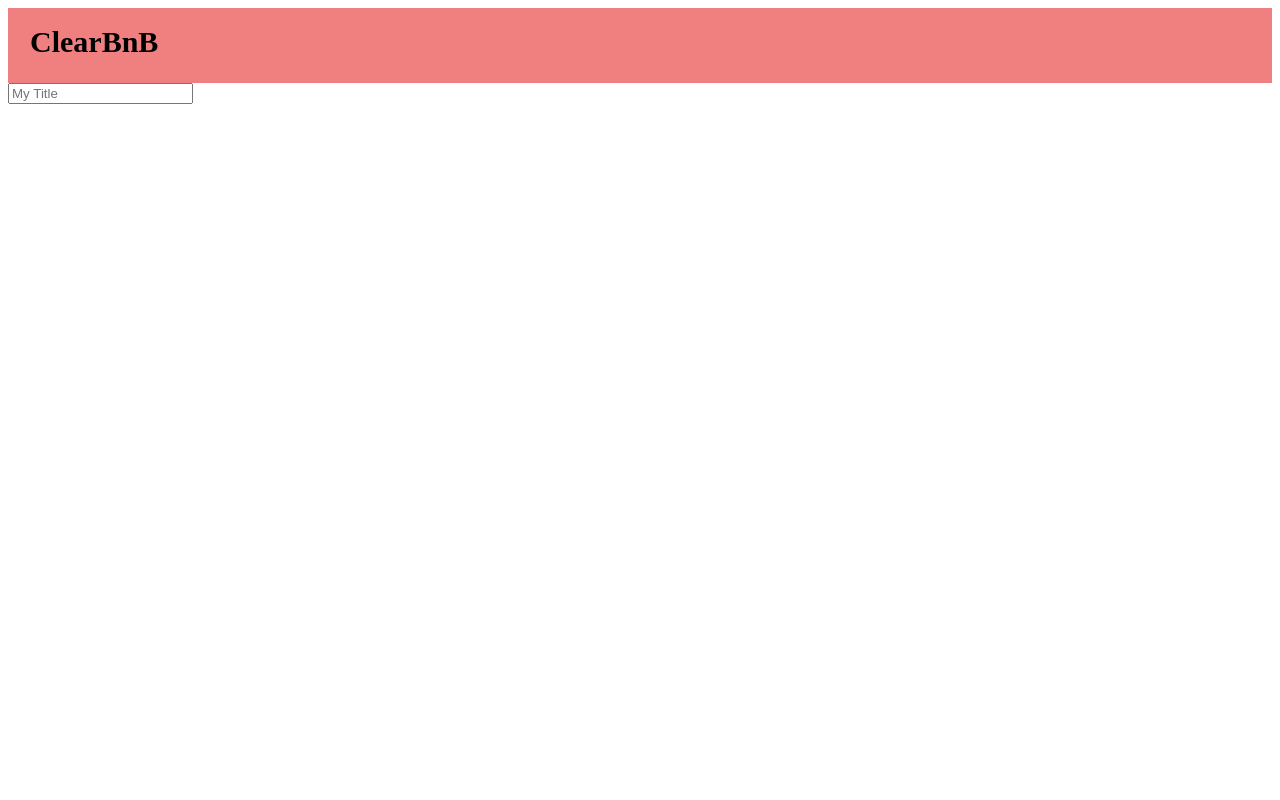
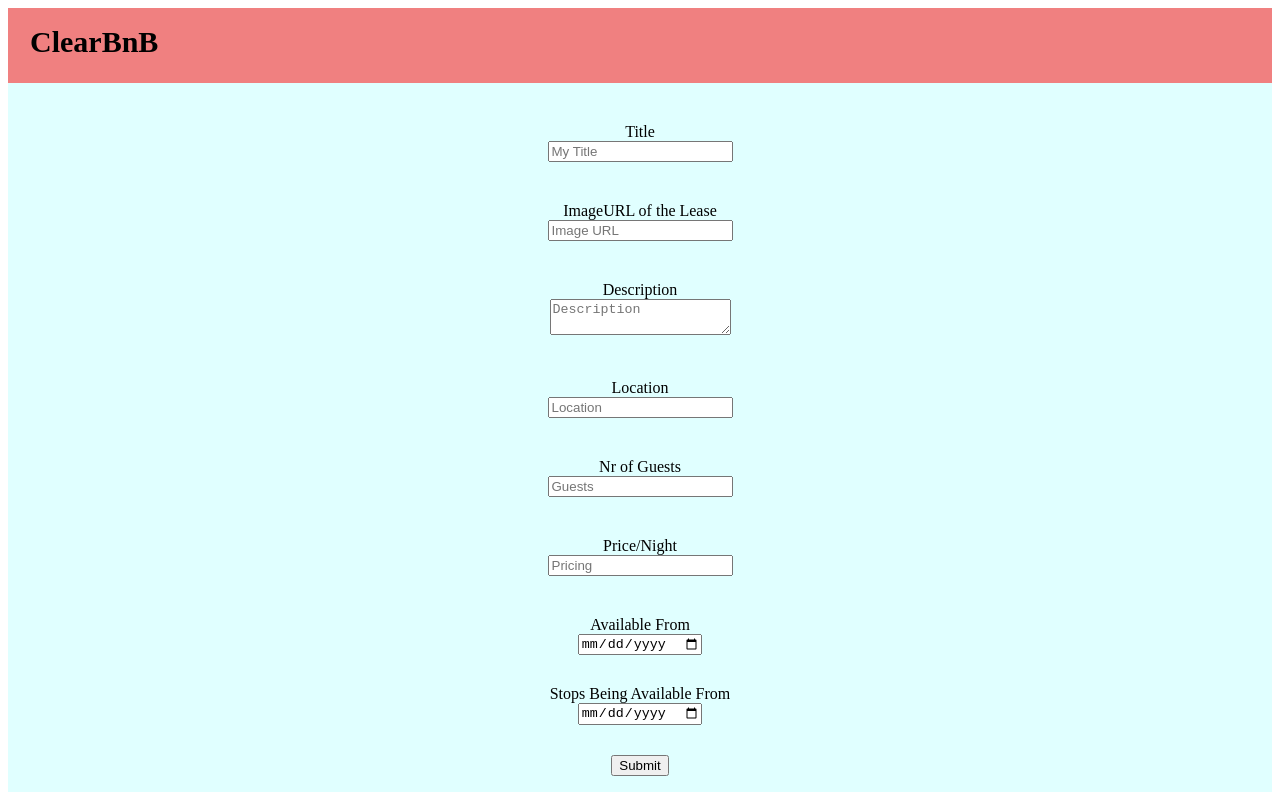
Before and after one commit to Doorsfan/ClearBnB-Database-Group4, a Vue app in the folder frontend/: page /leaseAHouse in a window 1280 px wide. Built offline with nearby package versions, Linux system fonts and the light colour scheme.

Commit message:
Integrated the Base of the Lease a House Page
Made the basic shell of the Lease a House Page

The functionality is not yet implemented, but can
soon be realized in line of having entities and Repositories
being available

```diff
--- a/frontend/src/views/LeaseAHousePage.vue
+++ b/frontend/src/views/LeaseAHousePage.vue
@@ -1,9 +1,43 @@
 <template>
   <div class="mainDiv">
-    <div class="navbar">
-      <router-link class="clearBnBlogo" to="/">ClearBnB</router-link>
-    </div>
-    <input type="text" placeholder="My Title">
+    <form @submit.prevent="tryToPostLease">
+      <div class="navbar">
+        <router-link class="clearBnBlogo" to="/">ClearBnB</router-link>
+      </div>
+      <div class="centerBox">
+        <div class="myTitleTitle centerBox">Title</div>
+        <input type="text" placeholder="My Title">
+      </div>
+      <div class="centerBox">
+        <div class="ImageURL centerBox">ImageURL of the Lease</div>
+        <input type="text" placeholder="Image URL">
+      </div>
+      <div class="centerBox">
+        <div class="Description centerBox">Description</div>
+        <textarea placeholder="Description"></textarea>
+      </div>
+      <div class="centerBox">
+        <div class="Location centerBox">Location</div>
+        <input type="text" placeholder="Location">
+      </div>
+      <div class="centerBox">
+        <div class="nrOfGuests centerBox">Nr of Guests</div>
+        <input type="number" min=1 placeholder="Guests">
+      </div>
+      <div class="centerBox">
+        <div class="price centerBox">Price/Night</div>
+        <input type="number" min=1 placeholder="Pricing">
+      </div>
+      <div class="centerBox">
+        <div class="leaseStartDate centerBox">Available From</div>
+        <input min="2021-09-21" type="date" />
+      </div>
+      <div class="leaseEndDate exceptionCenterBox">Stops Being Available From</div>
+      <div class="centerBox noPaddingCenterBox">
+        <input min="2021-09-21" type="date" />
+      </div>
+      <button class="centeredButton" type="submit" value="Submit">Submit</button>
+    </form>
   </div>
 </template>
 <script>
@@ -14,7 +48,9 @@ export default {
   },
   async mounted() {},
   methods: {
-    putUpHouseForLease() {},
+    tryToPostLease() {
+      console.log("hello");
+    },
   },
 };
 </script>
@@ -32,4 +68,31 @@ export default {
   font-weight:bolder;
   font-size:30px;
 }
+.centerBox{
+  margin-left:auto;
+  margin-right:auto;
+  width:max-content;
+  display:block;
+  padding-top:20px;
+}
+.exceptionCenterBox{
+  margin-left:auto;
+  margin-right:auto;
+  width:max-content;
+  display:block;
+  padding-top:30px;
+}
+.noPaddingCenterBox{
+  padding:0px;
+}
+.mainDiv{
+  background-color:lightcyan;
+  height:98vh;
+}
+.centeredButton{
+  margin-left:auto;
+  margin-right:auto;
+  display:block;
+  margin-top: 30px;
+}
 </style>
```
